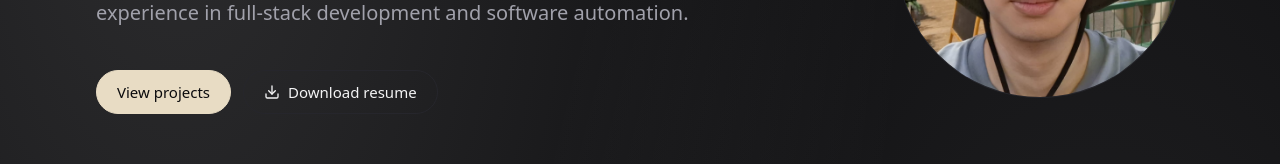
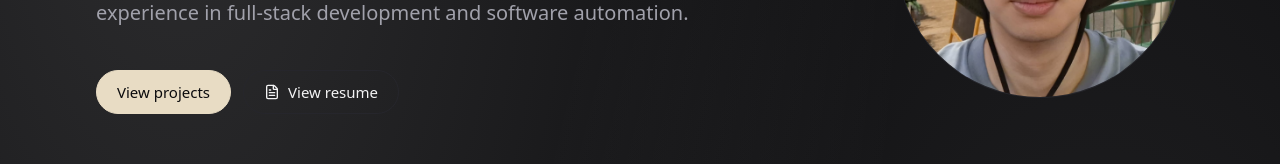
Before and after one commit to CedRaf/Portfolio, a React (Vite) app: page / in a window 1280 px wide. Shown: the part 432-596 px from the top of the page. Built offline with nearby package versions, Linux system fonts and the light colour scheme; a web font is replaced by a local one.

Commit message:
feat: integrated ResumeDialog component into Hero section, replacing download button

```diff
--- a/src/components/Hero.tsx
+++ b/src/components/Hero.tsx
@@ -1,6 +1,7 @@
 import { motion, useReducedMotion } from 'motion/react'
-import { Download, MapPin } from 'lucide-react'
+import { MapPin } from 'lucide-react'
 import { Button } from './Button'
+import { ResumeDialog } from './ResumeDialog'
 import { site } from '../data/site'
 
 export function Hero() {
@@ -55,10 +56,7 @@ export function Hero() {
             <Button href="#projects" variant="primary">
               View projects
             </Button>
-            <Button href={site.resumeUrl} download type="application/pdf">
-              <Download className="size-4" aria-hidden="true" />
-              Download resume
-            </Button>
+            <ResumeDialog />
           </motion.div>
         </div>
 
```
